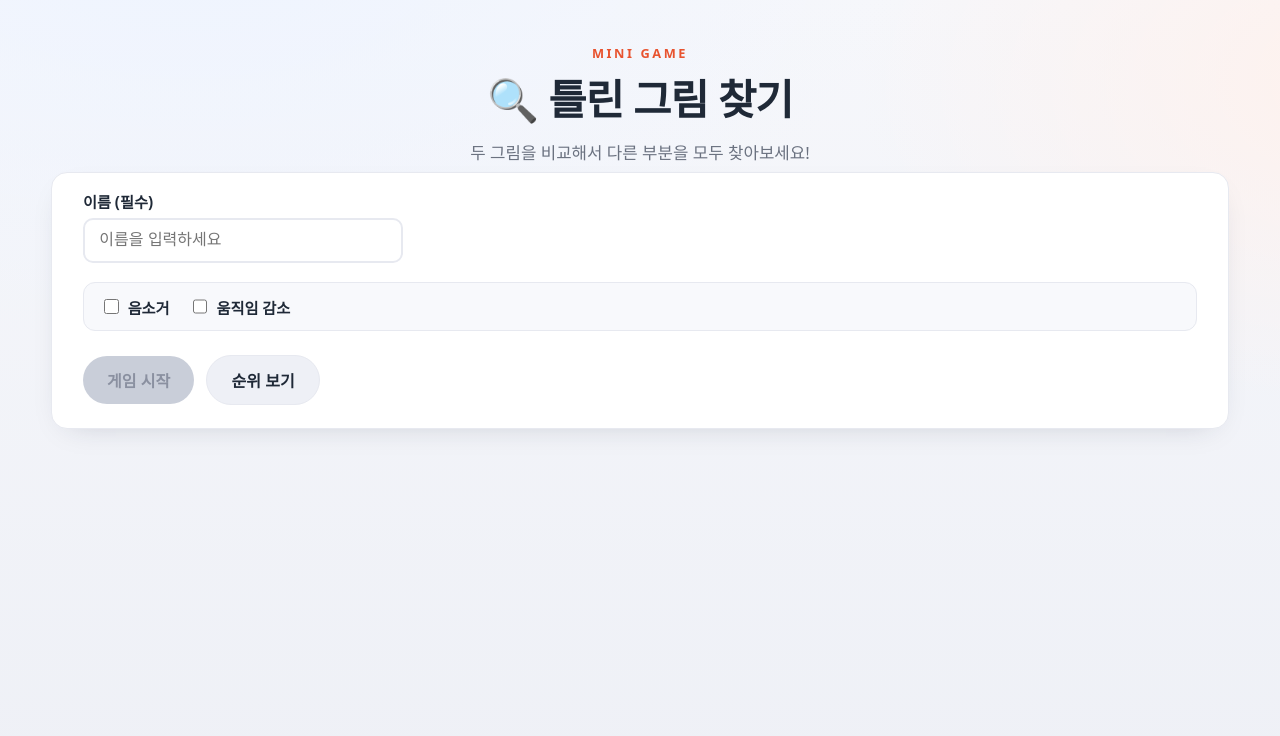
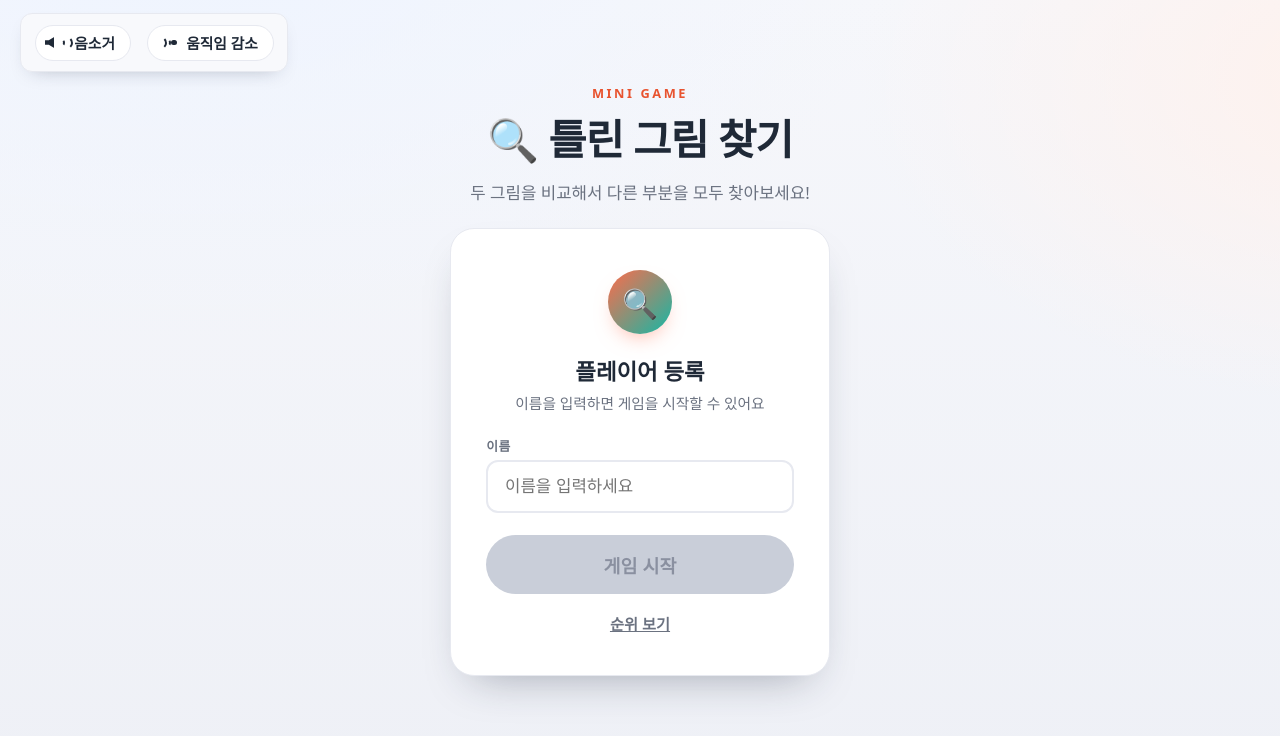
Before and after one commit to onboardingsecurity/AI-LLM, a plain HTML site: page index.html in a window 1280 px wide. Drawn offline with Linux system fonts and the light colour scheme; a web font is replaced by a local one.

Commit message:
feat: add requirements and change files

```diff
--- a/index.html
+++ b/index.html
@@ -4,9 +4,30 @@
 <meta charset="UTF-8" />
 <meta name="viewport" content="width=device-width, initial-scale=1.0" />
 <title>틀린 그림 찾기</title>
+<link rel="preconnect" href="https://fonts.googleapis.com" />
+<link rel="stylesheet" href="https://fonts.googleapis.com/css2?family=Gamja+Flower&display=swap" />
 <link rel="stylesheet" href="style.css" />
 </head>
 <body>
+
+<!-- 음소거 / 움직임 감소: 화면이 바뀌어도 항상 왼쪽 상단에서 제어 가능한 전역 컨트롤 -->
+<div id="accessibility-toggles" class="toggle-row toggle-row-fixed">
+  <button type="button" class="icon-toggle" id="toggle-mute" data-toggle="mute" aria-pressed="false" aria-label="음소거">
+    <span class="icon-shape icon-mute">
+      <span class="icon-wave icon-wave-1"></span>
+      <span class="icon-wave icon-wave-2"></span>
+    </span>
+    <span class="icon-toggle-label">음소거</span>
+  </button>
+  <button type="button" class="icon-toggle" id="toggle-reduced-motion" data-toggle="reduced-motion" aria-pressed="false" aria-label="움직임 감소">
+    <span class="icon-shape icon-motion">
+      <span class="icon-dot"></span>
+      <span class="icon-trail icon-trail-1"></span>
+      <span class="icon-trail icon-trail-2"></span>
+    </span>
+    <span class="icon-toggle-label">움직임 감소</span>
+  </button>
+</div>
 
 <!-- ============ 홈 화면 ============ -->
 <section id="home-screen" class="screen">
@@ -16,18 +37,19 @@
     <p class="hero-tagline">두 그림을 비교해서 다른 부분을 모두 찾아보세요!</p>
   </header>
 
-  <div class="panel-box">
-    <label for="player-name">이름 (필수)</label>
-    <input type="text" id="player-name" maxlength="20" placeholder="이름을 입력하세요" autocomplete="off" />
+  <div class="signup-card">
+    <div class="signup-avatar" aria-hidden="true">🔍</div>
+    <h2 class="signup-title">플레이어 등록</h2>
+    <p class="signup-subtitle">이름을 입력하면 게임을 시작할 수 있어요</p>
 
-    <div class="toggle-row">
-      <label><input type="checkbox" id="toggle-mute-home" data-toggle="mute" /> 음소거</label>
-      <label><input type="checkbox" id="toggle-reduced-motion-home" data-toggle="reduced-motion" /> 움직임 감소</label>
+    <div class="field-group">
+      <label for="player-name">이름</label>
+      <input type="text" id="player-name" maxlength="20" placeholder="이름을 입력하세요" autocomplete="off" />
     </div>
 
     <p id="image-loading-note" class="feedback">그림을 불러오는 중입니다...</p>
-    <button id="btn-start" disabled>게임 시작</button>
-    <button id="btn-goto-ranking" class="secondary">순위 보기</button>
+    <button id="btn-start" class="signup-submit" disabled>게임 시작</button>
+    <button id="btn-goto-ranking" class="signup-link">순위 보기</button>
   </div>
 </section>
 
@@ -41,23 +63,21 @@
 
   <div class="panel-box">
     <h2>📜 게임 규칙</h2>
-    <ul>
-      <li>왼쪽은 기준 그림, 오른쪽은 실제로 다르게 그려진 그림입니다. 단계마다 <strong>실제로 다른 부분을 모두</strong> 찾으면 성공입니다 (다른 부분 개수는 그림마다 다를 수 있습니다).</li>
-      <li>단계별 제한시간 안에 모두 찾지 못하면 실패합니다. (1단계 3:00부터 시작해서 단계가 올라갈수록 짧아짐)</li>
-      <li><strong>오답을 클릭할 때마다 남은 시간이 10초씩 줄어듭니다.</strong></li>
+    <ol>
+      <li>왼쪽은 기준 그림, 오른쪽은 실제로 다르게 그려진 그림입니다.</li>
+      <li>단계마다 실제로 다른 부분을 모두 찾으면 성공입니다.</li>
+      <li>다른 부분 개수는 그림마다 다를 수 있습니다.</li>
+      <li>단계별 제한시간 안에 모두 찾지 못하면 실패합니다.</li>
+      <li>1단계 3:00부터 시작해서 단계가 올라갈수록 짧아집니다.</li>
+      <li>오답을 클릭할 때마다 남은 시간이 10초씩 줄어듭니다.</li>
       <li>실패하거나 "다시 시작"을 누르면 처음(홈 화면)부터 다시 시작합니다.</li>
       <li>마지막 단계까지 모두 클리어하면 자동으로 순위 화면으로 이동합니다.</li>
-    </ul>
+    </ol>
     <h2>🎮 핵심 조작</h2>
-    <ul>
-      <li>좌/우 그림을 비교해 <strong>다르게 보이는 부분을 클릭</strong>하세요.</li>
+    <ol>
+      <li>좌, 우 그림을 비교해 다르게 보이는 부분을 클릭하세요.</li>
       <li>게임 중 "일시정지" 버튼으로 멈추고, "계속하기"로 이어서 진행할 수 있습니다.</li>
-    </ul>
-
-    <div class="toggle-row">
-      <label><input type="checkbox" id="toggle-mute-rules" data-toggle="mute" /> 음소거</label>
-      <label><input type="checkbox" id="toggle-reduced-motion-rules" data-toggle="reduced-motion" /> 움직임 감소</label>
-    </div>
+    </ol>
 
     <button id="btn-start-confirmed">시작하기</button>
   </div>
@@ -72,24 +92,17 @@
     <button id="btn-restart">다시 시작</button>
   </div>
 
-  <div class="toggle-row toggle-row-compact">
-    <label><input type="checkbox" id="toggle-mute-game" data-toggle="mute" /> 음소거</label>
-    <label><input type="checkbox" id="toggle-reduced-motion-game" data-toggle="reduced-motion" /> 움직임 감소</label>
+  <div id="time-bar-track">
+    <div id="time-bar-fill"></div>
   </div>
 
   <div id="boards">
     <div class="board-panel">
-      <p class="board-label">기준 그림</p>
       <div class="board" id="board-left" data-panel="left"></div>
     </div>
     <div class="board-panel">
-      <p class="board-label">다른 그림 찾기</p>
       <div class="board" id="board-right" data-panel="right"></div>
     </div>
-  </div>
-
-  <div id="time-bar-track">
-    <div id="time-bar-fill"></div>
   </div>
 
   <p id="wrong-feedback" class="feedback" hidden>오답입니다 (-10초)</p>
--- a/style.css
+++ b/style.css
@@ -21,13 +21,24 @@
 
 body {
   margin: 0;
-  padding: 3vh 4vw 5vh;
-  font-family: system-ui, "Segoe UI", "Malgun Gothic", sans-serif;
+  /* 상단 여백을 넉넉히 둬서 왼쪽 상단에 고정되는 음소거/움직임 감소 컨트롤이
+     히어로 제목·상태 표시줄과 겹치지 않게 한다 */
+  padding: 8vh 4vw 5vh;
+  font-family: "Gamja Flower", system-ui, "Segoe UI", "Malgun Gothic", sans-serif;
   color: var(--ink);
   min-height: 100vh;
   background: radial-gradient(1200px 700px at 15% -10%, #eef4ff 0%, transparent 60%),
     radial-gradient(1000px 600px at 110% 10%, #fff1ec 0%, transparent 55%),
     linear-gradient(180deg, #f6f7fb 0%, #eef0f6 100%);
+  /* 커스텀 마우스 커서 (assets/mouse-cursor.png). 화살표 끝 지점(3,0)을 클릭 기준점으로 지정하고,
+     이미지를 못 불러오는 경우를 대비해 기본 화살표(auto)로 폴백한다. */
+  cursor: url("assets/mouse-cursor.png") 3 0, auto;
+}
+
+/* 버튼 hover/비활성, 게임 보드 등 어디서도 커서 모양이 손·not-allowed·crosshair 등으로
+   바뀌지 않고 항상 이 커스텀 커서로 고정되도록 최우선 순위로 강제한다. */
+* {
+  cursor: url("assets/mouse-cursor.png") 3 0, auto !important;
 }
 
 .screen {
@@ -79,7 +90,8 @@ h1 {
   font-weight: 800;
 }
 
-.panel-box ul {
+.panel-box ul,
+.panel-box ol {
   margin: 0.5em 0;
   padding-left: 1.2em;
   line-height: 1.6;
@@ -96,19 +108,139 @@ h1 {
   border-radius: 12px;
 }
 
-.toggle-row-compact {
-  margin: 0 0 2vh;
-  padding: 0.5em 1em;
-  font-size: 0.9rem;
+.toggle-row-fixed {
+  position: fixed;
+  top: 1.6vh;
+  left: 1.6vw;
+  z-index: 20;
+  margin: 0;
+  font-size: 0.85rem;
+  box-shadow: 0 8px 20px -12px rgba(30, 41, 59, 0.35);
 }
 
-.toggle-row label {
-  display: flex;
+.icon-toggle {
+  display: inline-flex;
   align-items: center;
-  gap: 0.4em;
+  gap: 0.5em;
+  background: #fff;
+  border: 1px solid var(--card-border);
+  border-radius: 999px;
+  padding: 0.4em 1em 0.4em 0.6em;
   margin: 0;
-  font-weight: 600;
-  cursor: pointer;
+  font-family: inherit;
+  font-size: 0.92rem;
+  font-weight: 700;
+  color: var(--ink);
+  box-shadow: none;
+  transition: background-color 0.15s ease, color 0.15s ease, border-color 0.15s ease;
+}
+
+.icon-toggle[aria-pressed="true"] {
+  background: var(--ink);
+  color: #fff;
+  border-color: var(--ink);
+}
+
+.icon-shape {
+  position: relative;
+  flex: none;
+  width: 1.5em;
+  height: 1.5em;
+}
+
+/* 슬래시(대각선 획): 두 아이콘 공통. 켜짐(음소거/움직임 감소 적용 중) 상태에서만 보인다 */
+.icon-shape::after {
+  content: "";
+  position: absolute;
+  left: -8%;
+  top: 50%;
+  width: 116%;
+  height: 2px;
+  background: currentColor;
+  transform: translateY(-50%) rotate(-40deg);
+  transform-origin: center;
+  opacity: 0;
+  transition: opacity 0.15s ease;
+}
+
+.icon-toggle[aria-pressed="true"] .icon-shape::after {
+  opacity: 1;
+}
+
+/* 음소거 아이콘: 스피커 몸체 + 소리 물결 두 겹 */
+.icon-mute::before {
+  content: "";
+  position: absolute;
+  left: 0;
+  top: 25%;
+  width: 42%;
+  height: 50%;
+  background: currentColor;
+  clip-path: polygon(0% 30%, 42% 30%, 100% 0%, 100% 100%, 42% 70%, 0% 70%);
+}
+
+.icon-wave {
+  position: absolute;
+  top: 50%;
+  border: 2px solid transparent;
+  border-right-color: currentColor;
+  border-radius: 50%;
+  transform: translateY(-50%);
+  transition: opacity 0.15s ease;
+}
+
+.icon-wave-1 {
+  left: 56%;
+  width: 0.5em;
+  height: 0.5em;
+}
+
+.icon-wave-2 {
+  left: 68%;
+  width: 0.9em;
+  height: 0.9em;
+}
+
+.icon-toggle[aria-pressed="true"] .icon-wave {
+  opacity: 0;
+}
+
+/* 움직임 감소 아이콘: 움직이는 점 + 잔상(트레일) 두 겹 */
+.icon-dot {
+  position: absolute;
+  right: 8%;
+  top: 50%;
+  width: 0.4em;
+  height: 0.4em;
+  border-radius: 50%;
+  background: currentColor;
+  transform: translateY(-50%);
+}
+
+.icon-trail {
+  position: absolute;
+  top: 50%;
+  border: 2px solid transparent;
+  border-right-color: currentColor;
+  border-radius: 50%;
+  transform: translateY(-50%);
+  transition: opacity 0.15s ease;
+}
+
+.icon-trail-1 {
+  right: 38%;
+  width: 0.5em;
+  height: 0.5em;
+}
+
+.icon-trail-2 {
+  right: 52%;
+  width: 0.9em;
+  height: 0.9em;
+}
+
+.icon-toggle[aria-pressed="true"] .icon-trail {
+  opacity: 0;
 }
 
 label {
@@ -134,12 +266,6 @@ input[type="text"]:focus {
   border-color: var(--accent);
 }
 
-input[type="checkbox"] {
-  width: 1.1em;
-  height: 1.1em;
-  accent-color: var(--accent);
-}
-
 button {
   font-size: 1rem;
   font-weight: 800;
@@ -149,7 +275,6 @@ button {
   border-radius: 999px;
   background: var(--accent);
   color: #fff;
-  cursor: pointer;
   box-shadow: 0 6px 16px -6px rgba(255, 107, 74, 0.55);
   transition: transform 0.08s ease, box-shadow 0.08s ease, filter 0.15s ease;
 }
@@ -166,23 +291,107 @@ button:active:not(:disabled) {
 button:disabled {
   background: #c9ced9;
   color: #8a90a0;
-  cursor: not-allowed;
   box-shadow: none;
 }
 
-button.secondary {
-  background: #eef0f6;
+/* ---------- 홈 화면: 회원가입 폼 느낌의 카드 ---------- */
+
+.signup-card {
+  max-width: 380px;
+  margin: 2vh auto 0;
+  background: var(--card-bg);
+  border: 1px solid var(--card-border);
+  border-radius: 24px;
+  padding: 2.6em 2.2em 2.2em;
+  box-shadow: 0 20px 45px -22px rgba(30, 41, 59, 0.4);
+  text-align: center;
+}
+
+.signup-avatar {
+  width: 64px;
+  height: 64px;
+  margin: 0 auto 0.7em;
+  border-radius: 50%;
+  background: linear-gradient(135deg, var(--accent), var(--accent-2));
+  display: flex;
+  align-items: center;
+  justify-content: center;
+  font-size: 1.8rem;
+  box-shadow: 0 10px 22px -10px rgba(255, 107, 74, 0.6);
+}
+
+.signup-title {
+  margin: 0 0 0.2em;
+  font-size: 1.4rem;
+  font-weight: 700;
   color: var(--ink);
+}
+
+.signup-subtitle {
+  margin: 0 0 1.6em;
+  color: var(--ink-soft);
+  font-size: 0.92rem;
+}
+
+.field-group {
+  text-align: left;
+  margin-bottom: 1.4em;
+}
+
+.field-group label {
+  font-size: 0.8rem;
+  font-weight: 700;
+  color: var(--ink-soft);
+  text-transform: uppercase;
+  letter-spacing: 0.04em;
+}
+
+.field-group input[type="text"] {
+  max-width: none;
+  padding: 0.85em 1em;
+  font-size: 1.05rem;
+  border-radius: 12px;
+}
+
+.field-group input[type="text"]:focus {
+  box-shadow: 0 0 0 3px rgba(255, 107, 74, 0.18);
+}
+
+.signup-submit {
+  display: block;
+  width: 100%;
+  margin: 0 0 0.6em;
+  padding: 0.9em;
+  font-size: 1.15rem;
+}
+
+.signup-link {
+  display: block;
+  width: 100%;
+  margin: 0;
+  padding: 0.4em;
+  background: none;
+  color: var(--ink-soft);
+  font-size: 0.95rem;
+  font-weight: 700;
+  text-decoration: underline;
   box-shadow: none;
-  border: 1px solid var(--card-border);
+}
+
+.signup-link:hover:not(:disabled) {
+  filter: none;
+  color: var(--accent-dark);
 }
 
 /* ---------- 게임 화면 ---------- */
 
 #status-bar {
+  /* 왼쪽 상단의 음소거/움직임 감소 토글 바로 밑에 붙는 컨트롤 묶음이 되도록
+     전체 너비로 늘어나지 않고 내용 크기만큼만 왼쪽에 붙는다 */
   display: flex;
   flex-wrap: wrap;
   align-items: center;
+  align-self: flex-start;
   gap: 0.6em;
   background: var(--card-bg);
   border: 1px solid var(--card-border);
@@ -217,15 +426,23 @@ button.secondary {
 }
 
 #status-bar > button {
-  margin-left: auto;
+  border: none;
+  border-radius: 999px;
+  padding: 0.5em 1.1em;
+  font-family: inherit;
+  font-weight: 700;
+  font-size: 0.9rem;
+  background: var(--ink);
+  color: #fff;
+  box-shadow: none;
 }
 
 #game-screen {
   display: flex;
   flex-direction: column;
-  /* body의 상하 padding(3vh + 5vh)을 제외한 높이에 맞춰, 보드 영역이 늘어나도
+  /* body의 상하 padding(8vh + 5vh)을 제외한 높이에 맞춰, 보드 영역이 늘어나도
      페이지 세로 스크롤이 생기지 않고 위아래 여백(padding)이 항상 남도록 고정한다. */
-  height: calc(100vh - 8vh);
+  height: calc(100vh - 13vh);
 }
 
 #status-bar,
@@ -248,10 +465,9 @@ button.secondary {
   display: flex;
   flex-direction: column;
   min-height: 0;
-  /* 이미지 박스 바로 아래에 남은시간 막대를 위한 여백을 살짝 남긴다 */
-  margin-bottom: 1.2vh;
 }
 
+/* 남은시간 막대: 그림(보드) 바로 위에 위치, 바 아래쪽 여백으로 보드와 간격을 둔다 */
 #time-bar-track {
   flex: none;
   width: 100%;
@@ -269,14 +485,6 @@ button.secondary {
   border-radius: inherit;
   transform-origin: left center;
   transition: width 0.2s linear;
-}
-
-.board-label {
-  flex: none;
-  margin: 0 0 0.6em 0.2em;
-  font-weight: 800;
-  font-size: 0.9rem;
-  color: var(--ink-soft);
 }
 
 .board {
@@ -301,7 +509,6 @@ button.secondary {
      object-fit: contain을 사용한다. 박스 비율과 이미지 비율이 다르면 그 차이만큼
      여백이 생기는데, 클릭 판정도 실제로 그려진 영역 기준으로 보정한다. */
   object-fit: contain;
-  cursor: crosshair;
 }
 
 .board-canvas.flash-effect {
```
Also changed, not shown: GAME_RULES.md (+8 -6 lines), app.js (+6 -6 lines).
